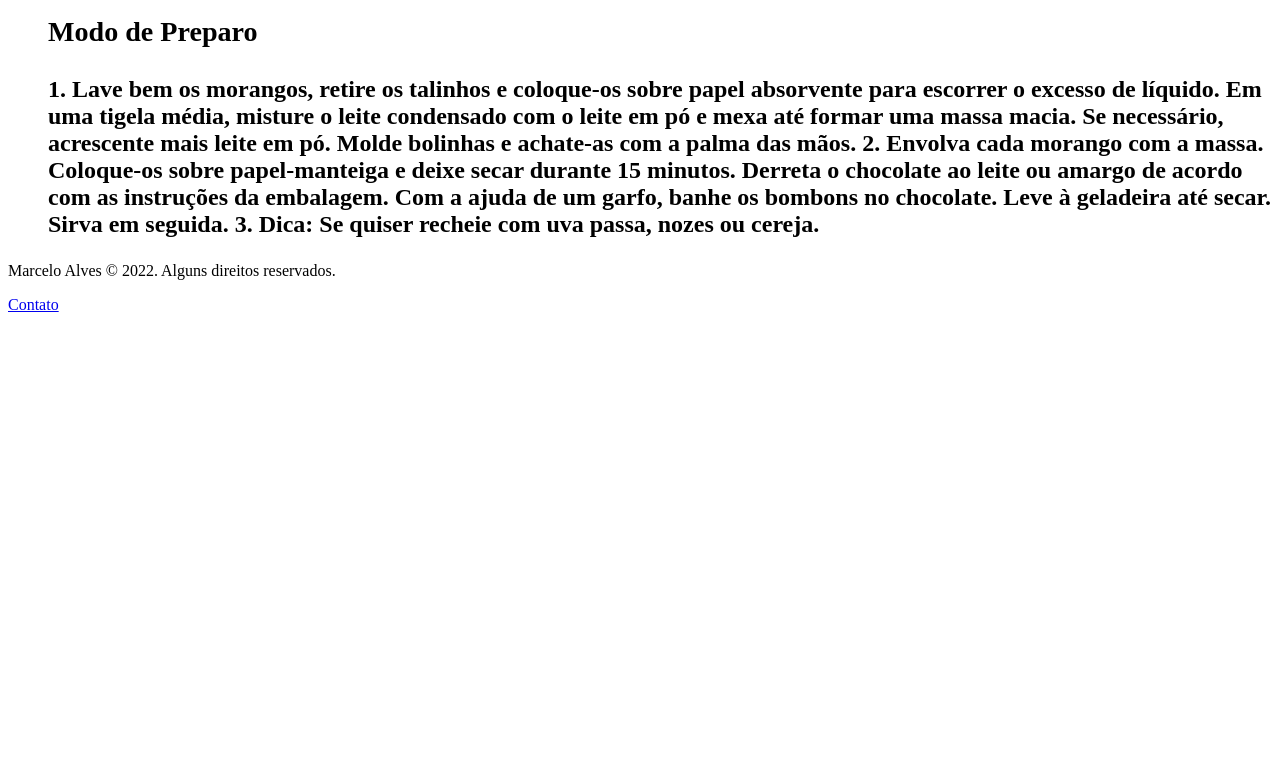
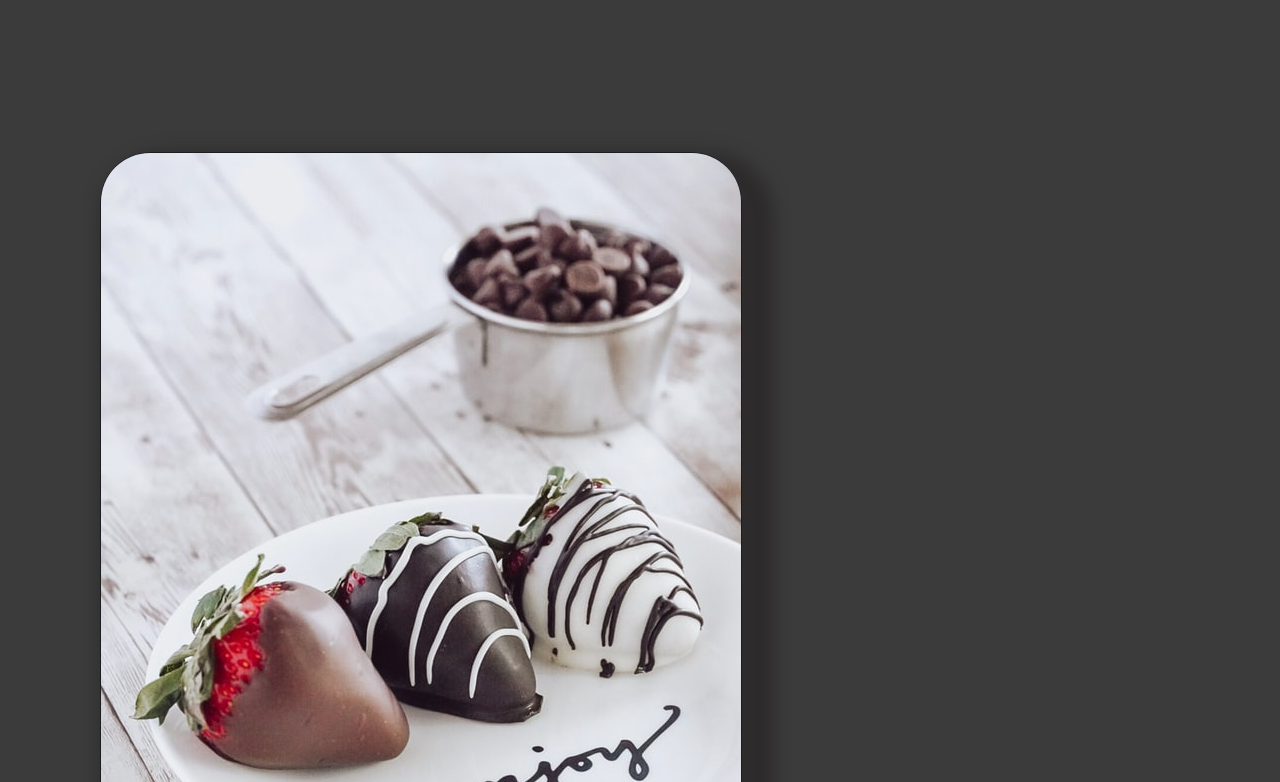
Before and after one commit to Maggmor/TrabalhoRocky, a plain HTML site: page receitasDoces.html in a window 1280 px wide. Shown: the part 441-1223 px from the top of the page. Before the commit the page ends 800 px from the top, so only its background shows below. Drawn offline with Linux system fonts and the light colour scheme; the site is published under a folder, as on GitHub Pages, so addresses that start at the root find nothing.

Commit message:
Ajuste para a chamada do CSS e Imagem

```diff
--- a/receitasDoces.html
+++ b/receitasDoces.html
@@ -9,7 +9,7 @@
   <meta name="author" content="Marcelo Alves">
   <meta name="description" content="Receitas fáceis">
   <title>Receitas Doces</title>
-  <link rel="stylesheet" href="/style.css">
+  <link rel="stylesheet" href="style.css">
 </head>
 <header class="receitas__salgadas--cabecalho">
   <div>
@@ -29,7 +29,7 @@
     <section class="sessao__receita--salgada">
       <div class="grid__sessao--receita">
         <h1 class="titulo__receita--salgada">Bombom de Morango<h1>
-            <img class="pizza__img" alt="foto de bombom" src="/BombomDeMorangoComChocolate.jpg">
+            <img class="pizza__img" alt="foto de bombom" src="BombomDeMorangoComChocolate.jpg">
             <div class="preparo">
               <h2> Ingredientes</h2>
               <ul>
```
